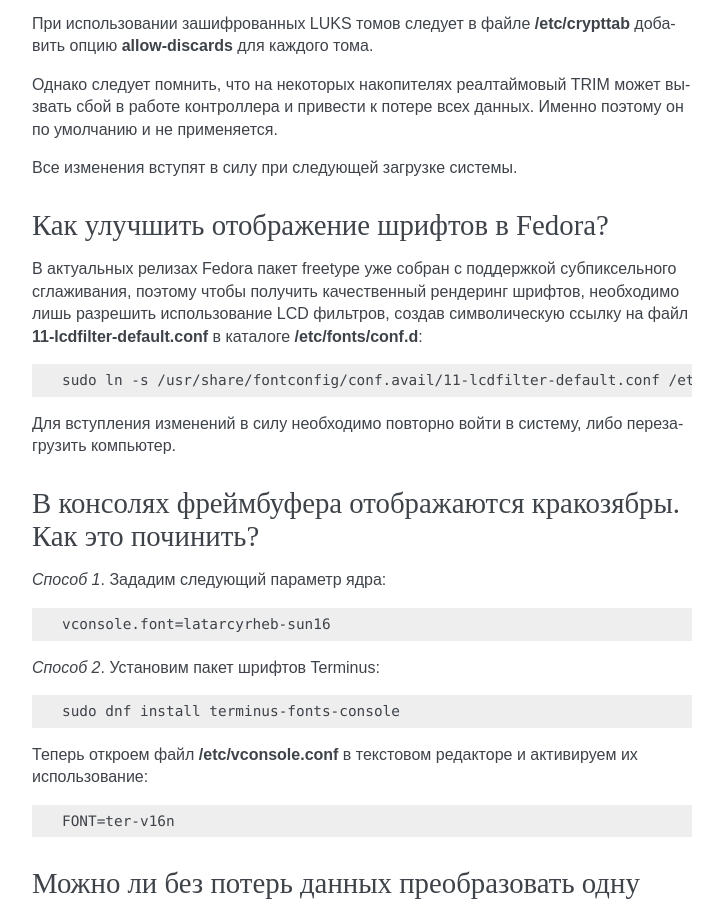
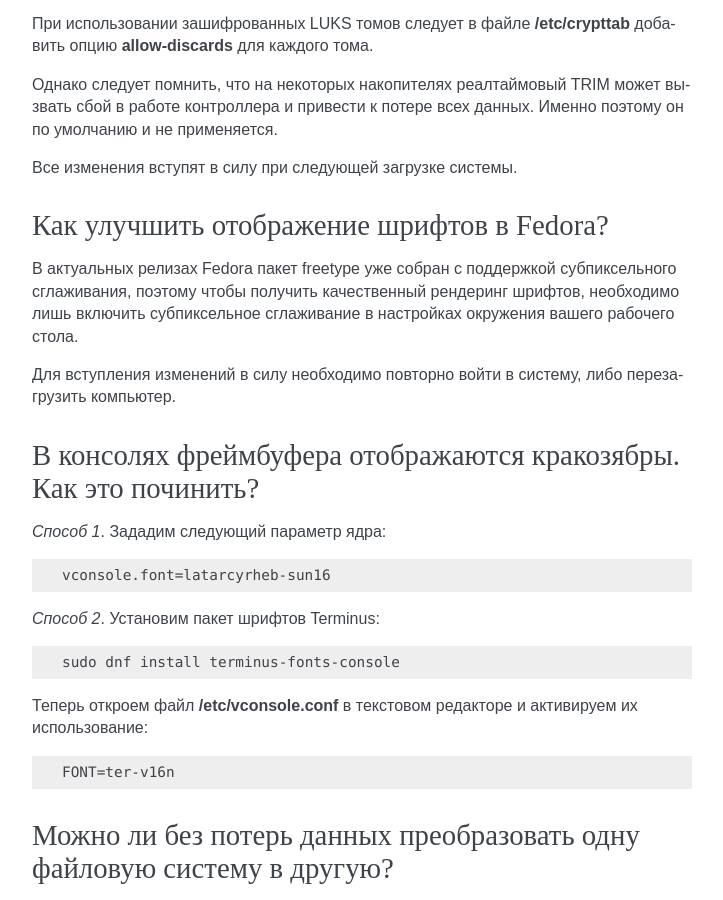
Before and after one commit to RussianFedora/FAQ, a Sphinx documentation site: the page built from source/installation.rst, in a window 1280 px wide and 900 px high, scrolled down 3592 px. Shown: the whole window, without its empty margins (388-1111 px from the left). Built offline with Sphinx 7.4.7, drawn with Linux system fonts in a browser that asks for light colours.

Commit message:
No longer needed to additional tweaking. Fixed in upstream.

```diff
--- a/source/installation.rst
+++ b/source/installation.rst
@@ -218,11 +218,7 @@
 Как улучшить отображение шрифтов в Fedora?
 =============================================
 
-В актуальных релизах Fedora пакет freetype уже собран с поддержкой субпиксельного сглаживания, поэтому чтобы получить качественный рендеринг шрифтов, необходимо лишь разрешить использование LCD фильтров, создав символическую ссылку на файл **11-lcdfilter-default.conf** в каталоге **/etc/fonts/conf.d**:
-
-.. code-block:: bash
-
-    sudo ln -s /usr/share/fontconfig/conf.avail/11-lcdfilter-default.conf /etc/fonts/conf.d/
+В актуальных релизах Fedora пакет freetype уже собран с поддержкой субпиксельного сглаживания, поэтому чтобы получить качественный рендеринг шрифтов, необходимо лишь включить субпиксельное сглаживание в настройках окружения вашего рабочего стола.
 
 Для вступления изменений в силу необходимо повторно войти в систему, либо перезагрузить компьютер.
 
```
